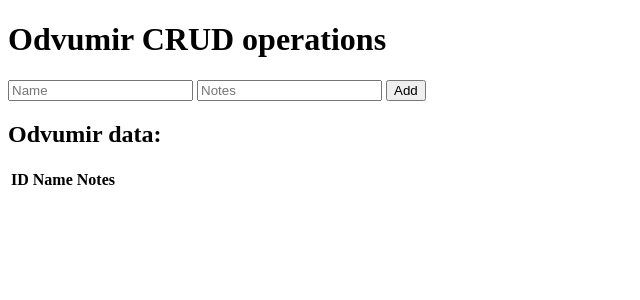
After one commit to igorduvanov/python_oblick, a FastAPI app: template app/templates/odvumir_page.html in a window 1280 px wide. The commit adds this page. Shown: the top 300 px of the page, without its empty margins (0-640 px from the left). Run offline with FastAPI, Linux system fonts and the light colour scheme; the template is opened without the code that fills it, so the values that code supplies are empty.

Commit message:
добавдення сторінки для таблиці та можливість додати дані

```diff
--- /dev/null
+++ b/app/config.py
@@ -0,0 +1,6 @@
+from pydantic import BaseSettings
+
+class Settings(BaseSettings):
+    database_url: str
+
+settings = Settings(database_url="sqlite:///./app/DB.db")
--- a/app/database.py
+++ b/app/database.py
@@ -1,6 +1,11 @@
-from sqlalchemy.orm import Session
-from app.models.base import engine, SessionLocal
+from sqlalchemy.orm import sessionmaker
+from sqlalchemy import create_engine
+from .config import settings
+from contextlib import contextmanager
 
+engine = create_engine(settings.database_url)
+SessionLocal = sessionmaker(autocommit=False, autoflush=False, bind=engine)
+@contextmanager
 def get_db():
     db = SessionLocal()
     try:
--- a/app/main.py
+++ b/app/main.py
@@ -9,21 +9,11 @@ from sqlalchemy.orm import Session
 from fastapi import Depends
 from app.database import SessionLocal
 from app.models.odvumir import Odvumir
-
+from app.database import get_db, SessionLocal
 
 app = FastAPI()
 
-# Add this function to handle the database sessions
-def get_db():
-    db = SessionLocal()
-    try:
-        yield db
-    finally:
-        db.close()
-
 templates = Jinja2Templates(directory="app/templates")
-
-@app.get("/")
 
 @app.get("/", response_class=HTMLResponse)
 async def read_root(request: Request):
@@ -33,13 +23,29 @@ class OdvumirCreate(BaseModel):
     name: str
     notes: str
 
-@app.post("/odvumir/")
-async def create_odvumir(odvumir: OdvumirCreate, db: Session = Depends(get_db)):
+def get_db():
+    db = SessionLocal()
+    try:
+        yield db
+    finally:
+        db.close()
+
+def create_odvumir_in_db(odvumir: OdvumirCreate, db: Session):
     new_odvumir = Odvumir(name=odvumir.name, notes=odvumir.notes)
     db.add(new_odvumir)
     db.commit()
     db.refresh(new_odvumir)
     return new_odvumir
+
+@app.post("/odvumir/")
+async def create_odvumir(odvumir: OdvumirCreate, db: Session = Depends(get_db)):
+    new_odvumir = create_odvumir_in_db(odvumir, db)
+    return new_odvumir
+
+@app.get("/odvumir_page", response_class=HTMLResponse)
+async def read_odvumir_page(request: Request, db: Session = Depends(get_db)):
+    odvumirs = db.query(Odvumir).all()
+    return templates.TemplateResponse("odvumir_page.html", {"request": request, "odvumirs": odvumirs})
 
 app.include_router(odvumir.router, prefix="/odvumir", tags=["odvumir"])
 #app.include_router(oper.router, prefix="/oper", tags=["oper"])
--- /dev/null
+++ b/app/templates/base.html
@@ -0,0 +1,15 @@
+<!doctype html>
+<html lang="en">
+    <head>
+        <meta charset="utf-8">
+        <meta name="viewport" content="width=device-width, initial-scale=1, shrink-to-fit=no">
+        <title>{% block title %}FastAPI CRUD App{% endblock %}</title>
+    </head>
+    <body>
+        <div>
+            {% block content %}{% endblock %}
+        </div>
+        {% block scripts %}{% endblock %}
+
+    </body>
+</html>
--- /dev/null
+++ b/app/templates/odvumir_page.html
@@ -0,0 +1,57 @@
+{% extends "base.html" %}
+
+{% block content %}
+    <h1>Odvumir CRUD operations</h1>
+
+    <form id="odvumirForm">
+        <input type="text" name="name" placeholder="Name">
+        <input type="text" name="notes" placeholder="Notes">
+        <button type="button" onclick="submitForm()">Add</button>
+    </form>
+
+    <h2>Odvumir data:</h2>
+    <table>
+        <tr>
+            <th>ID</th>
+            <th>Name</th>
+            <th>Notes</th>
+        </tr>
+        {% for odvumir in odvumirs %}
+            <tr>
+                <td>{{ odvumir.id }}</td>
+                <td>{{ odvumir.name }}</td>
+                <td>{{ odvumir.notes }}</td>
+            </tr>
+        {% endfor %}
+    </table>
+{% endblock %}
+
+{% block scripts %}
+<script>
+    async function submitForm() {
+        const form = document.getElementById('odvumirForm');
+        const formData = new FormData(form);
+        const jsonData = {};
+
+        for (const [key, value] of formData.entries()) {
+            jsonData[key] = value;
+        }
+
+        const response = await fetch('/odvumir/', {
+            method: 'POST',
+            headers: {
+                'Content-Type': 'application/json'
+            },
+            body: JSON.stringify(jsonData)
+        });
+
+        if (response.ok) {
+            // Handle success, e.g., reload the page or display a message
+            window.location.reload();
+        } else {
+            // Handle errors
+            console.error('Error:', response.statusText);
+        }
+    }
+</script>
+{% endblock %}
--- a/requirements.txt
+++ b/requirements.txt
@@ -1 +1,2 @@
 fastapi[all]
+sqlalchemy
```
Also changed, not shown: app/routers/odvumir.py (+11 -3 lines), app/templates/index.html (+7 -21 lines), app/DB.db.
